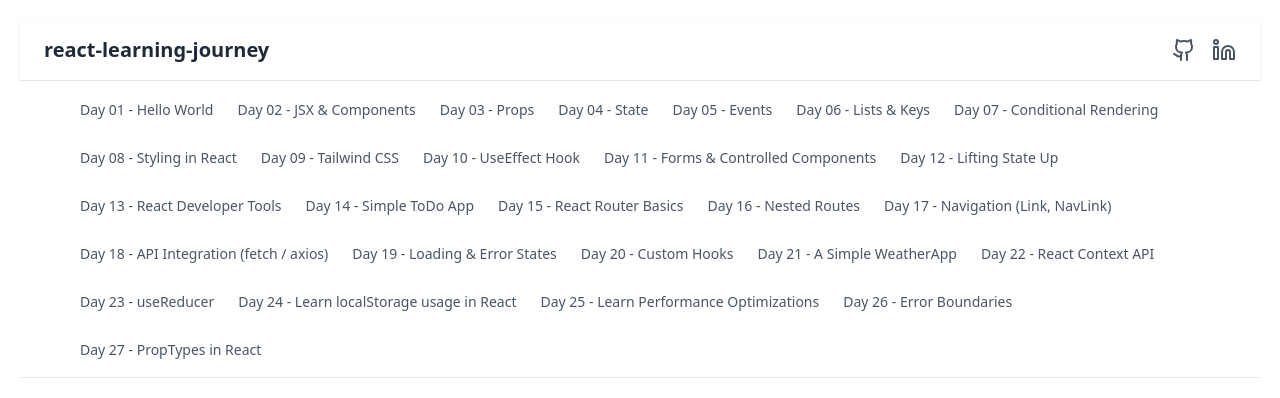
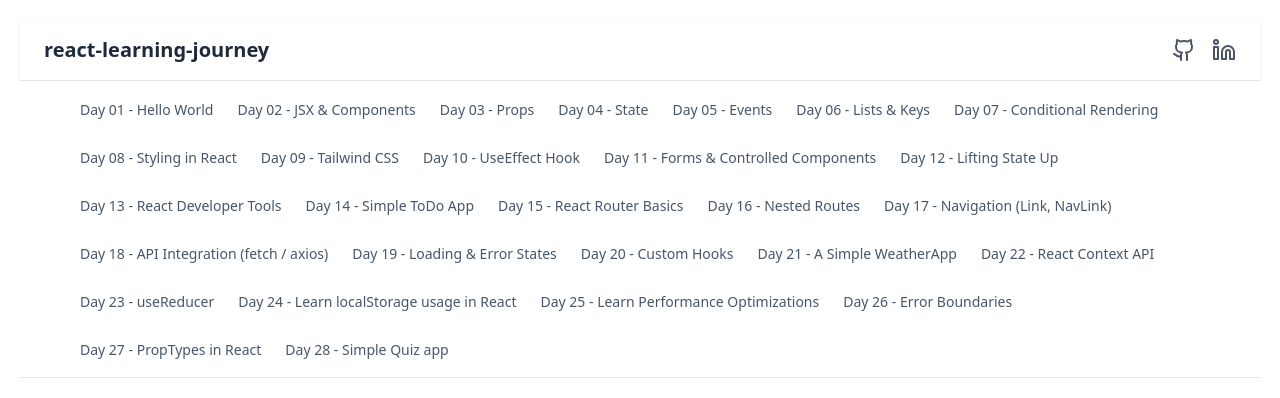
Before and after one commit to Vignesh-Ajri/react-learning-journey, a React (Vite) app: page / in a window 1280 px wide. Shown: the top 398 px of the page. Built offline with nearby package versions, Linux system fonts and the light colour scheme.

Commit message:
Day28 navbar.jsx update

```diff
--- a/src/components/NavBar.jsx
+++ b/src/components/NavBar.jsx
@@ -32,6 +32,7 @@ export default function ResponsiveNav() {
     { to: "/day25", label: "Day 25 - Learn Performance Optimizations" },
     { to: "/day26", label: "Day 26 - Error Boundaries" },
     { to: "/day27", label: "Day 27 - PropTypes in React" },
+    { to: "/day28", label: "Day 28 - Simple Quiz app" },
   ];
 
   return (
```
